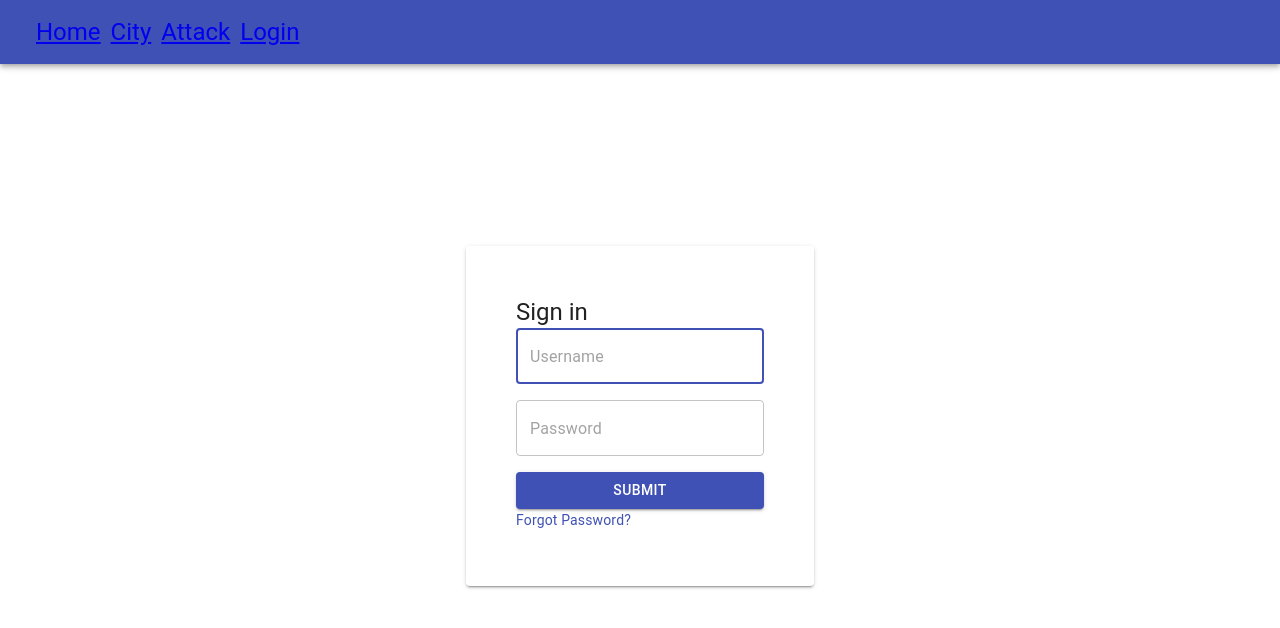
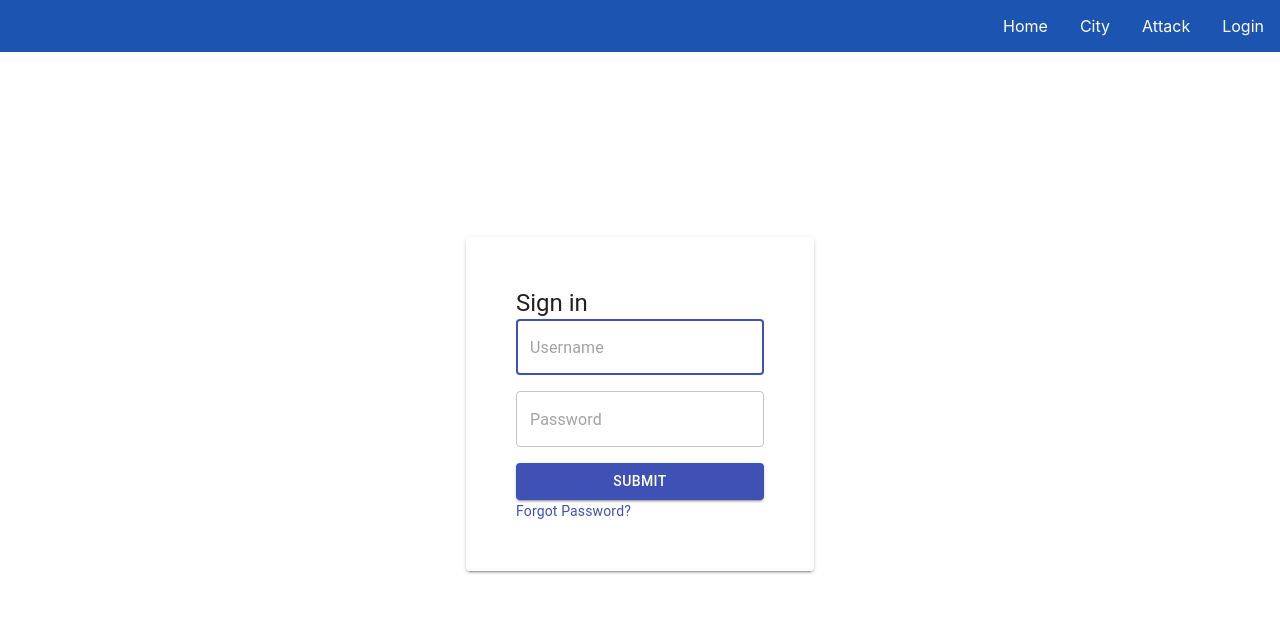
Before and after one commit to ZobairQ/indominus-client, a React (Create React App) app: page /login in a window 1280 px wide. Shown: the top 628 px of the page. Built offline with nearby package versions, Linux system fonts and the light colour scheme.

Commit message:
CSS Changes - New header using flexbox - Citypage under construction

```diff
--- a/src/components/city/City.tsx
+++ b/src/components/city/City.tsx
@@ -1,7 +1,6 @@
 import React from "react";
 import { gql, useQuery } from "@apollo/client";
-import { Button, Box } from "@material-ui/core";
-
+import "./city.styles.scss";
 interface CityProps {
   currentUser: any;
 }
@@ -30,18 +29,33 @@ const City = (props: CityProps) => {
   }
   if (!data) return <p>Not found</p>;
   return (
-    <div>
-      <div>City Name: {data.cityById.name}</div>
-      <div>City Gold: {data.cityById.gold}</div>
-      <div>City Power: {data.cityById.militaryPower}</div>
-      <div>Gold Mine : {data.cityById.goldMineLevel}</div>
-      <div>House: {data.cityById.houseLevel}</div>
-      <div>Military Base: {data.cityById.militaryBaseLevel}</div>
-      <Box component="span" m={1}>
-      <Button variant="contained" color="primary">
-        Primary
-      </Button>
-      </Box>
+    <div className="main">
+      <div className="city-con">
+        <h1>{data.cityById.name}</h1>
+        <div className="city-gold">City Gold: {data.cityById.gold}</div>
+        <div className="city-power">
+          City Power: {data.cityById.militaryPower}
+        </div>
+      </div>
+      <div className="container">
+        <div className="gold-mine-level-con">
+          <h2>Gold Mine</h2>
+          <p>Level {data.cityById.goldMineLevel}</p>
+          <button>Upgrade</button>
+        </div>
+
+        <div className="house-level-con">
+          <h2>House</h2>
+          <p>Level {data.cityById.houseLevel}</p>
+          <button>Upgrade</button>
+        </div>
+
+        <div className="military-base-level-con">
+          <h2>Military Base</h2>
+          <p>Level {data.cityById.militaryBaseLevel}</p>
+          <button>Upgrade</button>
+        </div>
+      </div>
     </div>
   );
 };
--- a/src/components/city/city.styles.scss
+++ b/src/components/city/city.styles.scss
@@ -0,0 +1,36 @@
+.main {
+    display: block;
+    width: 800px;
+    box-shadow: 0 4px 8px 0 rgba(0,0,0,0.2);
+    transition: 0.3s;
+    border-radius: 5px;
+    margin-top: 5%;
+    margin-left: 5%;
+}
+.container {
+  display: flex;
+  justify-content: space-between;
+}
+.city-con {
+  display: flex;
+  flex-flow: column;
+  padding:1em;
+}
+.city-con h1 {
+    align-self: center;
+
+}
+.gold-mine-level-con {
+  padding:1em;
+}
+
+.house-level-con {
+
+  padding:1em;
+
+}
+
+.military-base-level-con {
+  padding:1em;
+
+}
--- a/src/components/header/Header.tsx
+++ b/src/components/header/Header.tsx
@@ -1,32 +1,26 @@
 import React, { Component } from "react";
-import { AppBar, Toolbar, IconButton, Typography } from "@material-ui/core";
 import { Link } from "react-router-dom";
-import './header.styles.scss';
+import "./header.styles.scss";
 
 export class Header extends Component {
   render() {
     return (
-      <AppBar position="static">
-        <Toolbar>
-          <IconButton
-            edge="start"
-            color="inherit"
-            aria-label="menu"
-          ></IconButton>
-          <Typography variant="h5">
-            <Link to="/home"><div className="headerName">Home</div></Link>
-          </Typography>
-          <Typography variant="h5">
-            <Link to="/city"><div className="headerName">City</div></Link>
-          </Typography>
-          <Typography variant="h5">
-            <Link to="/attack"><div className="headerName">Attack</div></Link>
-          </Typography>
-          <Typography variant="h5">
-            <Link to="/login"><div className="headerName">Login</div></Link>
-          </Typography>
-        </Toolbar>
-      </AppBar>
+      <div>
+        <ul className="navigation">
+          <li>
+            <Link to="/home">Home</Link>
+          </li>
+          <li>
+            <Link to="/city">City</Link>
+          </li>
+          <li>
+            <Link to="/attack">Attack</Link>
+          </li>
+          <li>
+            <Link to="/login">Login</Link>
+          </li>
+        </ul>
+      </div>
     );
   }
 }
--- a/src/components/header/header.styles.scss
+++ b/src/components/header/header.styles.scss
@@ -1,3 +1,24 @@
-.headerName {
-    margin-right:10px;
+* {
+  box-sizing: border-box;
+  margin: 0;
+  padding: 0;
 }
+
+.navigation {
+  display: flex;
+  list-style: none;
+  flex-flow: row wrap;
+  justify-content: flex-end;
+  background: #1c54b2;
+}
+
+.navigation a {
+  text-decoration: none;
+  display: block;
+  padding: 1em;
+  color:rgb(255, 255, 255)
+}
+
+.navigation a:hover{
+    background: #2979ff;
+}
```
